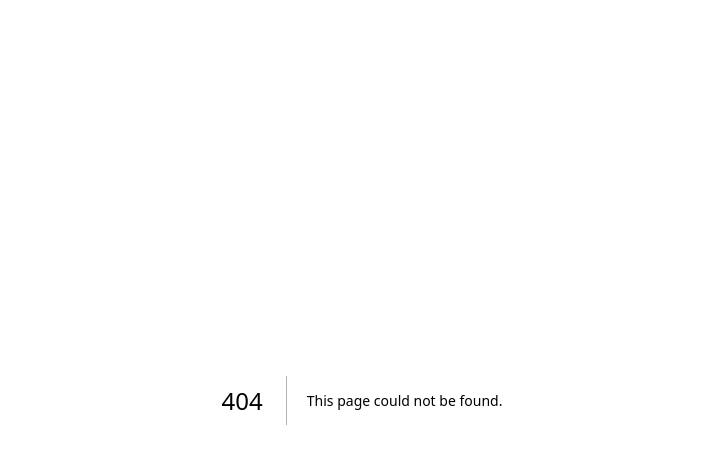
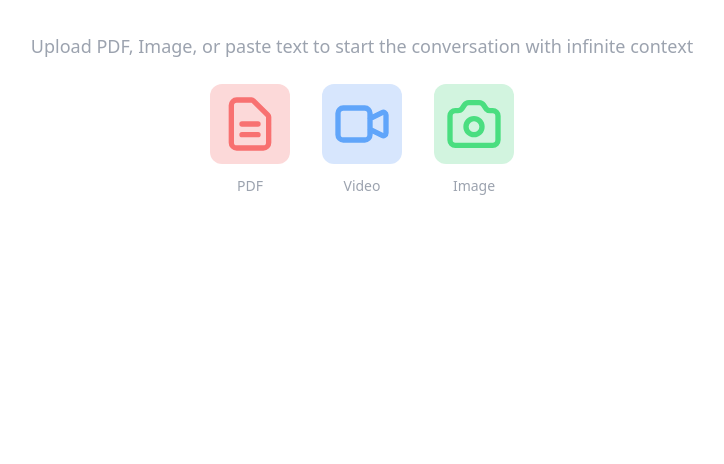
Before and after one commit to YehyunLee/genai-hack, a Next.js app in the folder infiniteContext/: page /components/mediaTypeIndicators in a window 1280 px wide. Before the commit this address had no page. Shown: the top 464 px of the page, without its empty margins (278-1002 px from the left). Built offline with nearby package versions, Linux system fonts and the light colour scheme.

Commit message:
Place it at the center using flex

```diff
--- a/infiniteContext/pages/chat.js
+++ b/infiniteContext/pages/chat.js
@@ -10,7 +10,7 @@ import { onSnapshot } from "firebase/firestore";
 import ReactMarkdown from 'react-markdown';
 import { LogOut } from "lucide-react";
 import { debounce } from 'lodash';
-import Landing from './components/landing';
+import MediaTypeIndicators from './components/mediaTypeIndicators';
 
 const CodeBlock = ({ children, className }) => {
   const codeRef = useRef(null);
@@ -714,13 +714,12 @@ const MessageAttachmentIndicator = ({ sourceOrder, infiniteMode }) => {
           </div>
 
           {/* if no messages, import Landings */}
-          {messages.length === 0 && (
-            <Landing>
-
-            </Landing>
-          )}
-
-          {/* Messages */}
+          {messages.length === 0 ? (
+            <div className="flex flex-1 items-center justify-center">
+              <MediaTypeIndicators />
+            </div>
+          ) : (
+            // Messages
             <div className="flex-1 overflow-y-auto">
               {messages.map((msg, idx) => (
                 <div key={idx} className={`p-8 ${
@@ -765,6 +764,7 @@ const MessageAttachmentIndicator = ({ sourceOrder, infiniteMode }) => {
               ))}
               <div ref={messagesEndRef} />
             </div>
+          )}
 
           {/* Input area */}
           <div className="border-t border-gray-800 p-4">
--- /dev/null
+++ b/infiniteContext/pages/components/mediaTypeIndicators.js
@@ -0,0 +1,38 @@
+const MediaTypeIndicators = () => (
+    <div className="flex flex-col items-center justify-center py-8">
+      <div className="text-gray-400 text-lg mb-6">
+        Upload PDF, Image, or paste text to start the conversation with infinite context
+      </div>
+      <div className="flex justify-center gap-8">
+        <div className="flex flex-col items-center gap-3">
+          <div className="w-20 h-20 bg-red-500/20 rounded-xl flex items-center justify-center group hover:bg-red-500/30 transition-colors cursor-pointer">
+            <svg className="w-16 h-16 text-red-400" fill="none" viewBox="0 0 24 24" stroke="currentColor">
+              <path strokeLinecap="round" strokeLinejoin="round" strokeWidth={2} d="M9 12h6m-6 4h6m2 5H7a2 2 0 01-2-2V5a2 2 0 012-2h5.586a1 1 0 01.707.293l5.414 5.414a1 1 0 01.293.707V19a2 2 0 01-2 2z" />
+            </svg>
+          </div>
+          <span className="text-sm text-gray-400">PDF</span>
+        </div>
+
+        <div className="flex flex-col items-center gap-3">
+          <div className="w-20 h-20 bg-blue-500/20 rounded-xl flex items-center justify-center group hover:bg-blue-500/30 transition-colors cursor-pointer">
+            <svg className="w-16 h-16 text-blue-400" fill="none" viewBox="0 0 24 24" stroke="currentColor">
+              <path strokeLinecap="round" strokeLinejoin="round" strokeWidth={2} d="M15 10l4.553-2.276A1 1 0 0121 8.618v6.764a1 1 0 01-1.447.894L15 14M5 18h8a2 2 0 002-2V8a2 2 0 00-2-2H5a2 2 0 00-2 2v8a2 2 0 002 2z" />
+            </svg>
+          </div>
+          <span className="text-sm text-gray-400">Video</span>
+        </div>
+
+        <div className="flex flex-col items-center gap-3">
+          <div className="w-20 h-20 bg-green-500/20 rounded-xl flex items-center justify-center group hover:bg-green-500/30 transition-colors cursor-pointer">
+            <svg className="w-16 h-16 text-green-400" fill="none" viewBox="0 0 24 24" stroke="currentColor">
+              <path strokeLinecap="round" strokeLinejoin="round" strokeWidth={2} d="M3 9a2 2 0 012-2h.93a2 2 0 001.664-.89l.812-1.22A2 2 0 0110.07 4h3.86a2 2 0 011.664.89l.812 1.22A2 2 0 0018.07 7H19a2 2 0 012 2v9a2 2 0 01-2 2H5a2 2 0 01-2-2V9z" />
+              <path strokeLinecap="round" strokeLinejoin="round" strokeWidth={2} d="M15 13a3 3 0 11-6 0 3 3 0 016 0z" />
+            </svg>
+          </div>
+          <span className="text-sm text-gray-400">Image</span>
+        </div>
+      </div>
+    </div>
+  );
+
+export default MediaTypeIndicators;
```
Lines whose indentation alone changed are shown as unchanged.
